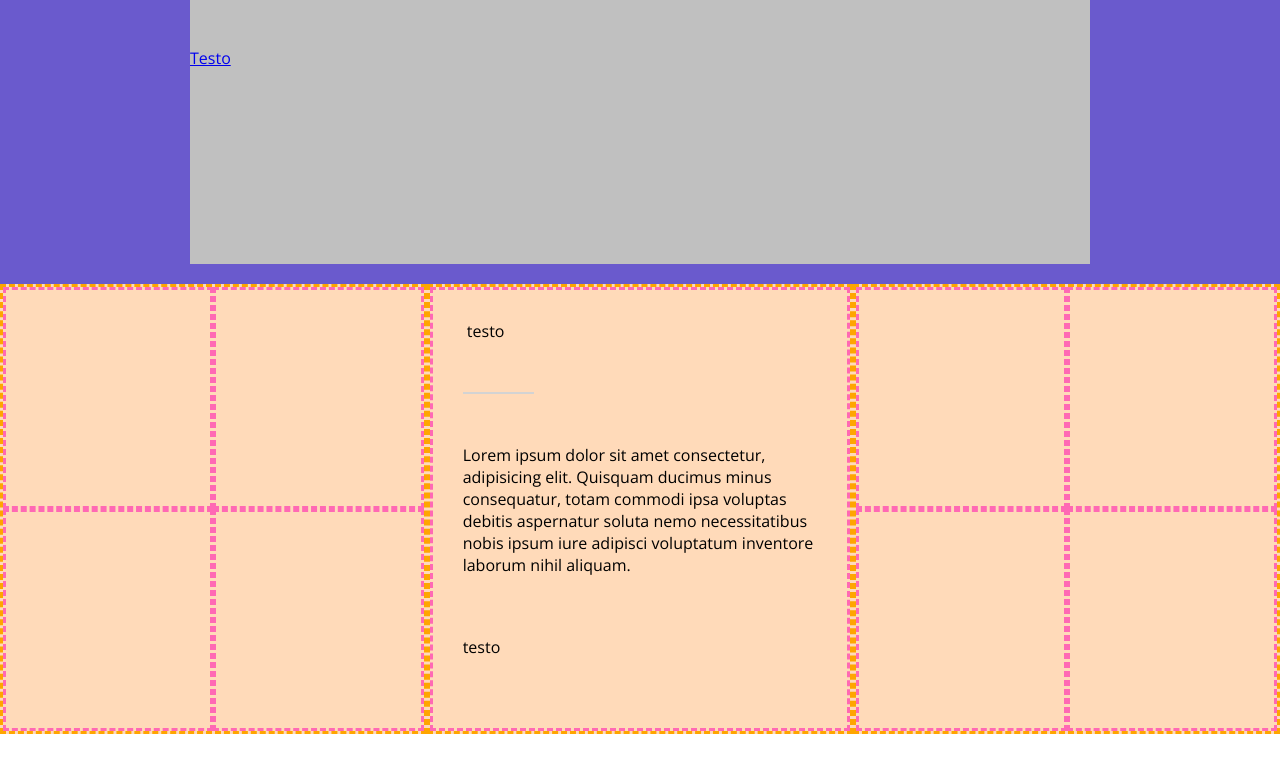
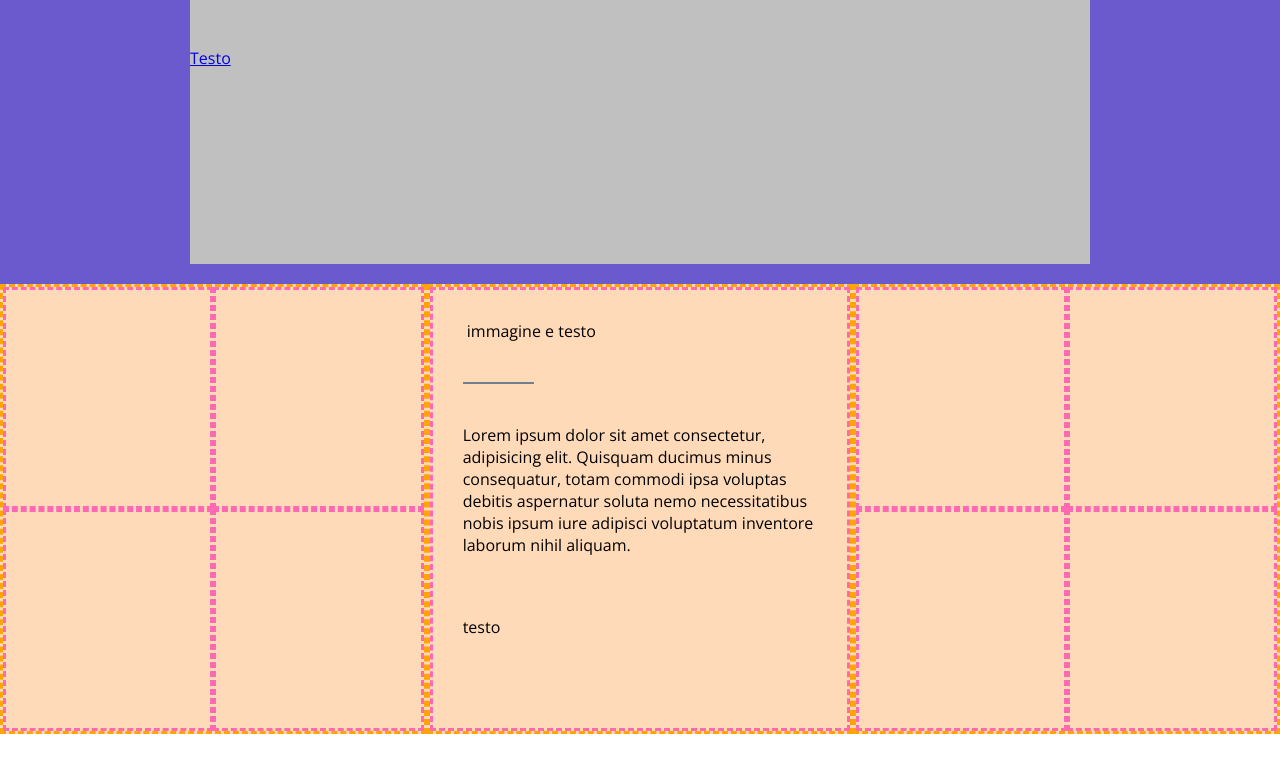
Before and after one commit to tommasotacconi/htmlcss-dropbox, a plain HTML site: page index.html in a window 1280 px wide. Shown: the part 3412-4185 px from the top of the page. Drawn offline with nearby package versions, Linux system fonts and the light colour scheme.

Commit message:
changed hr into separatro div in section big-company-using-dropbox

```diff
--- a/css/style.css
+++ b/css/style.css
@@ -196,6 +196,12 @@ hr {
     height: 100%;
 }
 
+.separatore {
+    border: 1px solid slategrey;
+    width: 20%;
+    margin: 40px 0;
+}
+
 .big-company-using-dropbox .central-card p {
     margin-bottom: 60px;
 }
--- a/index.html
+++ b/index.html
@@ -165,8 +165,8 @@
           <div class="column dashed-border">
             <div class="central-card dashed-border-alternative">
               <img src="" alt="">
-              testo
-              <hr>
+              immagine e testo
+              <div class="separatore"></div>
               <p>Lorem ipsum dolor sit amet consectetur, adipisicing elit. Quisquam
                 ducimus minus consequatur, totam commodi ipsa voluptas debitis
                 aspernatur soluta nemo necessitatibus nobis ipsum iure adipisci
```
